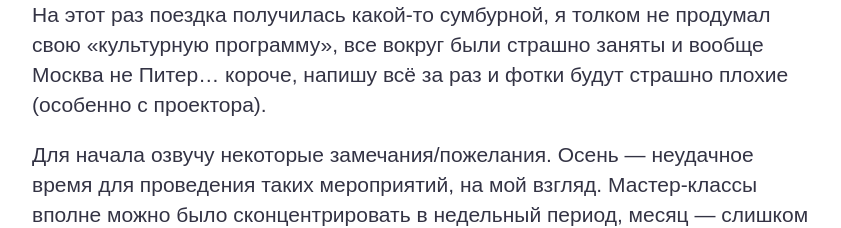
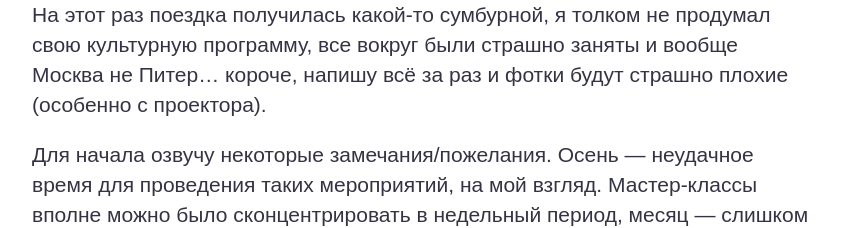
Before and after one commit to a1ip/quillcraft.github.io, a Jekyll site: the page built from _posts/2009-11-04-mvk-2009.md, in a window 1280 px wide. Shown: the part 678-906 px from the top of the page, without its empty margins (218-1059 px from the left). Built offline with Jekyll 4.4.1, drawn with Linux system fonts in a browser that asks for light colours; some web fonts are replaced; some of the changed text lies outside the part shown.

Commit message:
Edited texts

```diff
--- a/_posts/2009-11-04-mvk-2009.md
+++ b/_posts/2009-11-04-mvk-2009.md
@@ -7,7 +7,7 @@
 
 ![](https://pics.livejournal.com/quillcraft/pic/000k53r5)
 
-На этот раз поездка получилась какой-то сумбурной, я толком не продумал свою «культурную программу», все вокруг были страшно заняты и&#160;вообще Москва не Питер... короче, напишу всё за раз и&#160;фотки будут страшно плохие (особенно с&#160;проектора).
+На этот раз поездка получилась какой-то сумбурной, я толком не продумал свою культурную программу, все вокруг были страшно заняты и&#160;вообще Москва не Питер... короче, напишу всё за раз и&#160;фотки будут страшно плохие (особенно с&#160;проектора).
 
 Для начала озвучу некоторые замечания/пожелания. Осень&#160;— неудачное время для проведения таких мероприятий, на мой взгляд. Мастер-классы вполне можно было сконцентрировать в&#160;недельный период, месяц&#160;— слишком большой срок. Переводчикам, конечно, спасибо, но не помешает им ознакомиться с&#160;тематической терминологией. Потому как человек неподготовленный вполне может запутаться или вообще не понять о&#160;чём идёт речь. В&#160;общем, не стоит организаторам расслабляться, много над чем ещё нужно поработать. Да, ещё, уже мой профессиональный пунктик&#160;— такая статусная продукция, как каталог международной выставки каллиграфии не должен печататься так плохо. Если бы в&#160;наше издательство пришёл тираж с&#160;таким несведением, типография получила бы его назад как брак.
 
@@ -56,7 +56,7 @@
 
 Кстати, Василь Чебаник знаком с&#160;Альбертом Капром (надеюсь он в&#160;представлении не нуждается) и&#160;не первый раз я услышал, как западные шрифтовики/каллиграфы удивляются почему мы не развиваем свою собственную национальную письменность, а&#160;пытаемся подсмотреть решения в&#160;латинице. Традиционный упрёк.
 
-Очень «заразительным» был мастер-класс Барбары Кальцолари из Италии.
+Очень заразительным был мастер-класс Барбары Кальцолари из Италии.
 
 ![](https://pics.livejournal.com/quillcraft/pic/000pdspw)
 
@@ -82,7 +82,7 @@
 
 ![](https://pics.livejournal.com/quillcraft/pic/000ph9q8)
 
-На второй день Массимо отменил заявленную тему и&#160;рассказал о&#160;«письме Леонардо Да Винчи». Он также презентовал свою книгу посвященную этой теме (мне даже удалось урвать экземпляр, блин, так хочется работать над такими изданиями...).
+На второй день Массимо отменил заявленную тему и&#160;рассказал о&#160;письме Леонардо Да Винчи. Он также презентовал свою книгу посвященную этой теме (мне даже удалось урвать экземпляр, блин, так хочется работать над такими изданиями...).
 
 ![](https://pics.livejournal.com/quillcraft/pic/000p3g4e)
 
--- a/assets/css/styles.scss
+++ b/assets/css/styles.scss
@@ -272,7 +272,6 @@
 		}
 
 		.date {
-			font-feature-settings: 'ss02';
 			font-size: .65rem;
 			line-height: .65rem;
 			letter-spacing: .05rem;
```
Also changed, not shown: _posts/2008-11-16-mvk-2008-5.md (+1 -1 lines), _posts/2013-01-21-moscow-metro-map-2.md (+1 -1 lines), _posts/2015-01-23-rip-larcher.md (+1 -1 lines), 8 other files.
